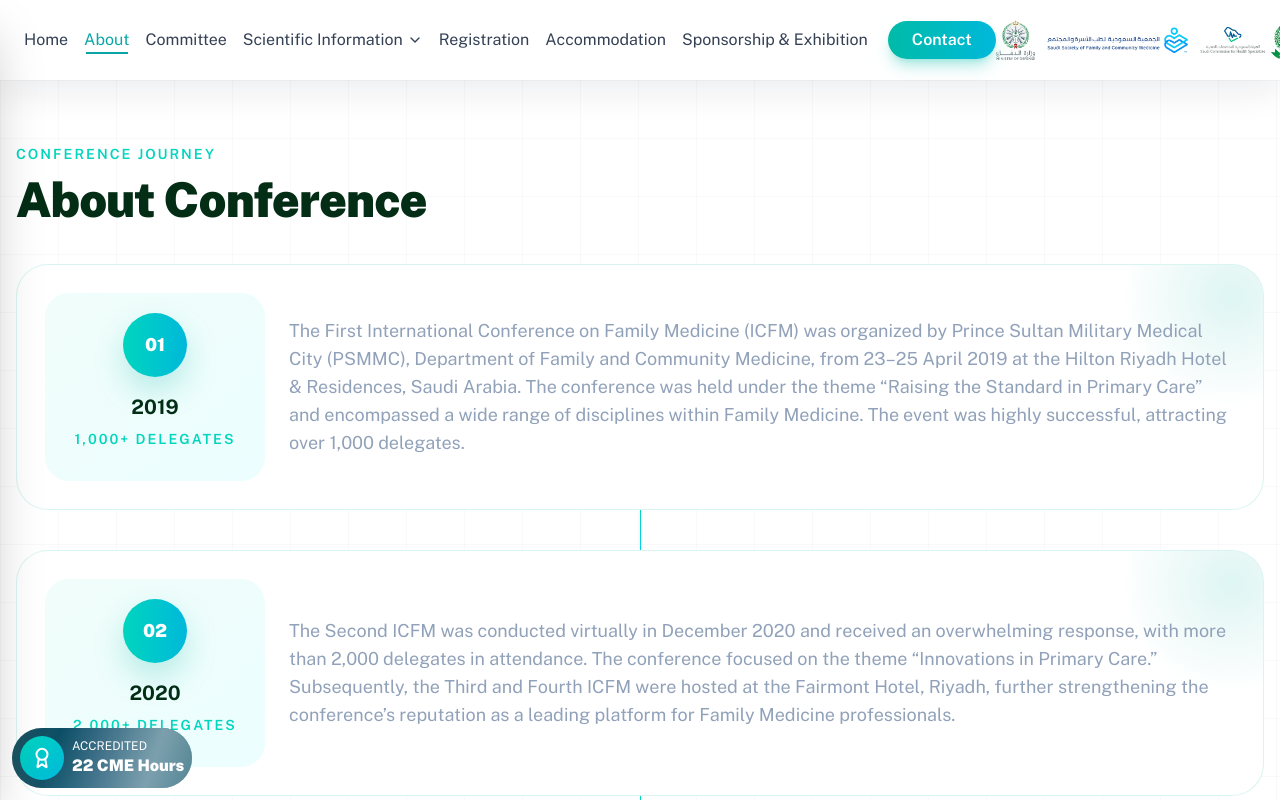
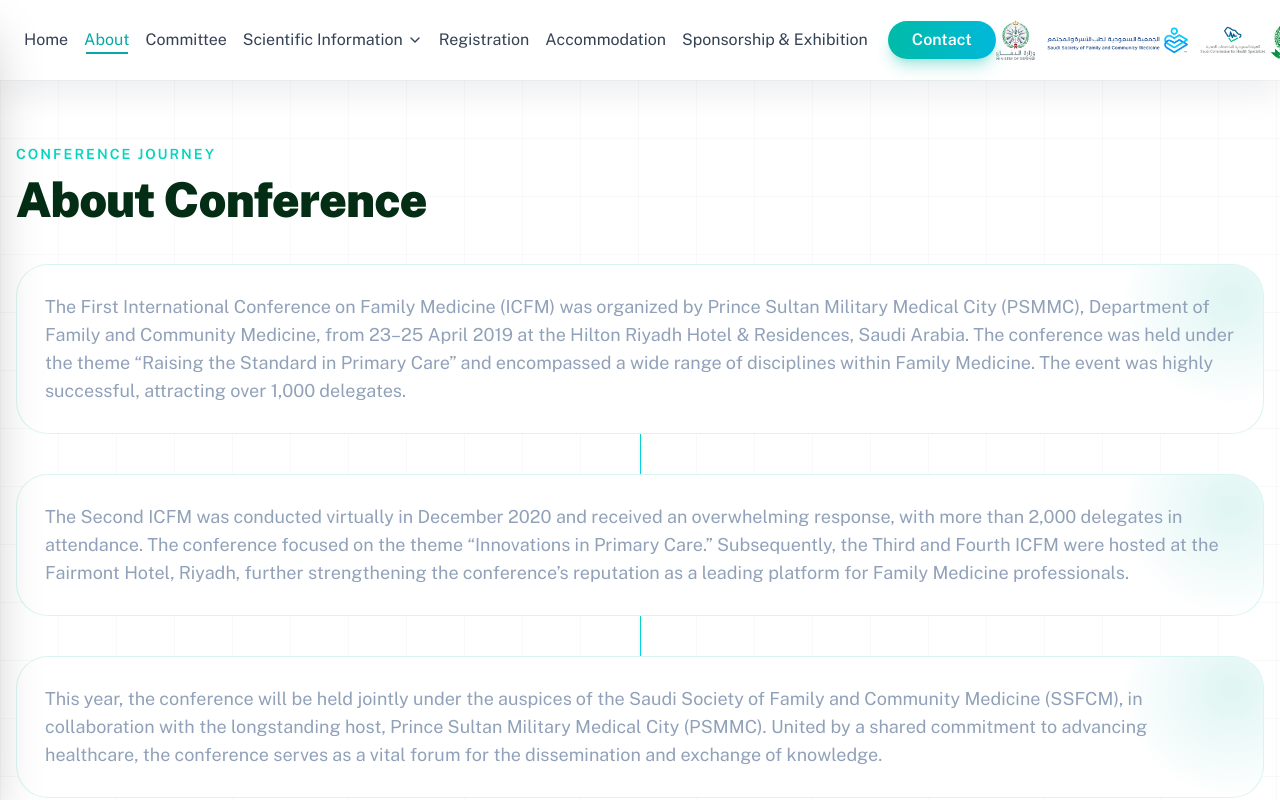
Before and after one commit to ArifK1712/icfm2026, a React (Vite) app: page /about in a window 1280 px wide. Shown: the top 800 px of the page. Built offline with nearby package versions, Linux system fonts and the light colour scheme.

Commit message:
New Updates

```diff
--- a/src/App.jsx
+++ b/src/App.jsx
@@ -4,7 +4,7 @@ import Header from './components/Header'
 import Footer from './components/Footer'
 import ScrollToTop from './components/ScrollToTop'
 import BackToTop from './components/BackToTop'
-import CmeBadge from './components/CmeBadge'
+//import CmeBadge from './components/CmeBadge'
 
 import Home from './pages/Home'
 import AboutPage from './pages/AboutPage'
@@ -37,7 +37,7 @@ function App() {
         </Routes>
       </main>
       <Footer />
-      <CmeBadge />
+      {/* <CmeBadge /> */}
       <BackToTop />
     </div>
   )
--- a/src/components/home/About.jsx
+++ b/src/components/home/About.jsx
@@ -3,7 +3,7 @@ import { useEffect, useRef } from "react";
 import { Hospital, Users } from "lucide-react";
 import gsap from "gsap";
 import { ScrollTrigger } from "gsap/ScrollTrigger";
-import aboutImg from "../../assets/images/aboutImg.jpg";
+import aboutImg from "../../assets/images/5th-icfm-logo.png";
 
 gsap.registerPlugin(ScrollTrigger);
 
@@ -64,8 +64,7 @@ function About() {
               loading="lazy"
               alt="Conference audience"
               className="
-                w-full h-150 rounded-[38px] object-cover
-                shadow-[0_25px_65px_rgba(6,26,53,0.18)]
+                w-full h-150 rounded-[38px] object-contain
               "
             />
           </div>
--- a/src/components/home/Hero.jsx
+++ b/src/components/home/Hero.jsx
@@ -153,10 +153,25 @@ function Hero() {
         <div className="grid items-center lg:grid-cols-2">
           {/* Left Content */}
           <div>
+
+
+            {/* Title */}
+            <h1 ref={headingRef} className="lg:pr-15 text-6xl">
+              <span
+                className="
+      gsap-word inline-block
+      bg-linear-to-r from-white via-cyan-300 to-teal-400
+      bg-size-[200%_200%]
+      bg-clip-text text-transparent
+    "
+              >
+                International Family Medicine Symposium on Family Medicine and Home Healthcare 2026
+              </span>
+            </h1>
             {/* Kicker */}
             <div
               className="
-                mb-6 inline-flex items-center gap-2
+                mt-6 inline-flex items-center gap-2
                 rounded-full
                 border border-white/20
                 bg-white/10
@@ -167,30 +182,10 @@ function Hero() {
               <Sparkles size={16} />
 
               <span className="text-sm font-extrabold">
-                Saudi Society of Family and Community Medicine (SSFCM)
+                EMPOWERING LIVES, SHAPING FUTURE CARE
               </span>
             </div>
-
-            {/* Title */}
-            <h1 ref={headingRef} className="lg:pr-15">
-              <span
-                className="
-      gsap-word inline-block
-      bg-linear-to-r from-white via-cyan-300 to-teal-400
-      bg-size-[200%_200%]
-      bg-clip-text text-transparent
-    "
-              >
-                EMPOWERING LIVES, SHAPING FUTURE CARE
-              </span>
-            </h1>
-
             {/* Text */}
-            <p className="mt-6">
-              A premium scientific experience connecting clinicians,
-              researchers, healthcare leaders, innovators and policy makers
-              through workshops, keynotes, networking and research exchange.
-            </p>
             <div className="mt-10 grid max-w-md grid-cols-2 sm:grid-cols-4 gap-2">
               {[
                 { label: "Days", value: timeLeft.days },
@@ -265,7 +260,7 @@ backdrop-blur-xl
                     </div>
                   </div>
 
-                  <div className="absolute right-0 sm:-right-5 -bottom-5 z-40 animate-[floatBadge_3.5s_ease-in-out_infinite]">
+                  <div className="absolute right-0 sm:-right-5 -top-5 z-40 animate-[floatBadge_3.5s_ease-in-out_infinite]">
                     <div className="flex items-center gap-2 rounded-2xl border border-white/20 bg-teal-900/80 p-2 backdrop-blur-3xl">
                       <div className="flex items-center justify-center rounded-xl text-teal-500">
                         <CalendarDays size={24} />
--- a/src/components/home/StackedCardsSection.jsx
+++ b/src/components/home/StackedCardsSection.jsx
@@ -67,7 +67,7 @@ function StackedCardsSection() {
           });
 
           tl.to(cardElements[1], {
-            y: 35,
+            y: 0,
             opacity: 1,
             scale: 1,
             rotateX: 0,
@@ -78,7 +78,7 @@ function StackedCardsSection() {
           tl.to(
             cardElements[0],
             {
-              y: -35,
+              y: 0,
               scale: 0.96,
               opacity: 1,
               duration: 1,
@@ -88,7 +88,7 @@ function StackedCardsSection() {
           );
 
           tl.to(cardElements[2], {
-            y: 70,
+            y: 0,
             opacity: 1,
             scale: 1,
             rotateX: 0,
@@ -99,7 +99,7 @@ function StackedCardsSection() {
           tl.to(
             cardElements[1],
             {
-              y: 15,
+              y: 0,
               scale: 0.97,
               opacity: 1,
               duration: 1,
@@ -111,7 +111,7 @@ function StackedCardsSection() {
           tl.to(
             cardElements[0],
             {
-              y: -70,
+              y: 0,
               scale: 0.93,
               opacity: 1,
               duration: 1,
--- a/src/components/home/WelcomeMessage.jsx
+++ b/src/components/home/WelcomeMessage.jsx
@@ -120,7 +120,7 @@ function WelcomeMessage() {
               </div>
 
               <h2 ref={addItemRef} className="mb-6 text-white text-center">
-                Welcome to SSFCM 2026
+                Welcome Message
               </h2>
 
               <p className="font-bold" ref={addItemRef}>
--- a/src/pages/AboutPage.jsx
+++ b/src/pages/AboutPage.jsx
@@ -126,18 +126,12 @@ function AboutPage() {
             <div>
               {[
                 {
-                  year: "2019",
-                  stat: "1,000+ Delegates",
                   text: `The First International Conference on Family Medicine (ICFM) was organized by Prince Sultan Military Medical City (PSMMC), Department of Family and Community Medicine, from 23–25 April 2019 at the Hilton Riyadh Hotel & Residences, Saudi Arabia. The conference was held under the theme “Raising the Standard in Primary Care” and encompassed a wide range of disciplines within Family Medicine. The event was highly successful, attracting over 1,000 delegates.`,
                 },
                 {
-                  year: "2020",
-                  stat: "2,000+ Delegates",
                   text: `The Second ICFM was conducted virtually in December 2020 and received an overwhelming response, with more than 2,000 delegates in attendance. The conference focused on the theme “Innovations in Primary Care.” Subsequently, the Third and Fourth ICFM were hosted at the Fairmont Hotel, Riyadh, further strengthening the conference’s reputation as a leading platform for Family Medicine professionals.`,
                 },
                 {
-                  year: "2026",
-                  stat: "6–8 October",
                   text: `This year, the conference will be held jointly under the auspices of the Saudi Society of Family and Community Medicine (SSFCM), in collaboration with the longstanding host, Prince Sultan Military Medical City (PSMMC). United by a shared commitment to advancing healthcare, the conference serves as a vital forum for the dissemination and exchange of knowledge.`,
                 },
               ].map((item, index) => (
@@ -185,41 +179,9 @@ function AboutPage() {
                     <div
                       className="
                         relative z-10 grid gap-6
-                        lg:grid-cols-[220px_1fr]
                         lg:items-center
                       "
                     >
-                      {/* Left Journey Info */}
-                      <div
-                        className="
-                          rounded-3xl
-                          bg-linear-to-br from-teal-50 to-cyan-50
-                          p-5
-                          text-center
-                        "
-                      >
-                        <div
-                          className="
-                            mx-auto mb-4 flex h-16 w-16
-                            items-center justify-center
-                            rounded-full
-                            bg-linear-to-r from-teal-400 to-cyan-500
-                            text-lg font-black text-white
-                            shadow-[0_14px_30px_rgba(20,184,166,0.25)]
-                            transition-all duration-500
-                            group-hover:rotate-6
-                            group-hover:scale-110
-                          "
-                        >
-                          {String(index + 1).padStart(2, "0")}
-                        </div>
-
-                        <h5 className="mb-2">{item.year}</h5>
-
-                        <div className="subtitle">
-                          {item.stat}
-                        </div>
-                      </div>
 
                       {/* Right Content */}
                       <div>
```
Also changed, not shown: src/assets/images/5th-icfm-logo.png (added).
